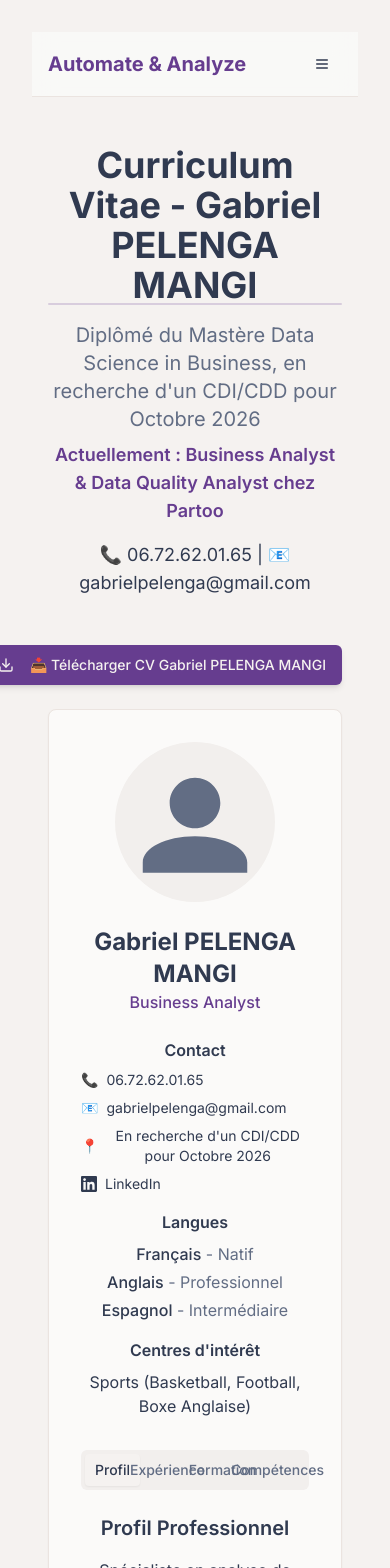
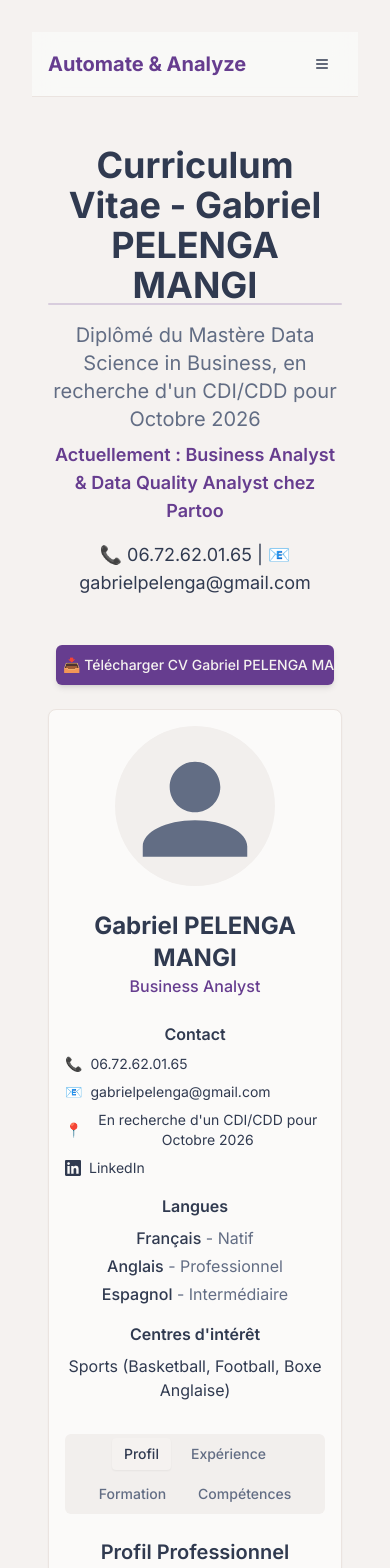
Before and after one commit to MrPelenga/projet-cv-portfolio-powerbi, a React (Vite) app: page /cv in a window 390 px wide. Shown: the top 1568 px of the page. Built offline with nearby package versions, Linux system fonts and the light colour scheme.

Commit message:
Fix CV mobile nav overlap
Co-authored-by: MrPelenga <160507527+MrPelenga@users.noreply.github.com>

```diff
--- a/src/components/CV/CVHeader.tsx
+++ b/src/components/CV/CVHeader.tsx
@@ -40,8 +40,8 @@ const CVHeader = () => {
       </div>
     </div>
 
-    <div className="flex justify-end mb-6 animate-fade-in" style={{ animationDelay: '0.2s' }}>
-      <Button onClick={handleDownloadCV} className="shadow-md hover:shadow-lg transition-all duration-300 bg-primary hover:bg-primary/90">
+    <div className="flex justify-center sm:justify-end mb-6 px-2 animate-fade-in" style={{ animationDelay: '0.2s' }}>
+      <Button onClick={handleDownloadCV} className="w-full sm:w-auto shadow-md hover:shadow-lg transition-all duration-300 bg-primary hover:bg-primary/90">
         <Download className="mr-2 h-4 w-4" />
         📥 {t('cv.header.download')}
       </Button>
--- a/src/components/CV/CVTabsSection.tsx
+++ b/src/components/CV/CVTabsSection.tsx
@@ -12,7 +12,7 @@ const CVTabsSection = () => {
   return (
     <div className="md:w-2/3">
       <Tabs defaultValue="profil">
-        <TabsList className="mb-6 grid w-full grid-cols-4">
+        <TabsList className="mb-6 flex flex-wrap justify-center gap-2 h-auto w-full">
           <TabsTrigger value="profil">{t('cv.tab.profile')}</TabsTrigger>
           <TabsTrigger value="experience">{t('cv.tab.experience')}</TabsTrigger>
           <TabsTrigger value="formation">{t('cv.tab.education')}</TabsTrigger>
--- a/src/pages/CVPage.tsx
+++ b/src/pages/CVPage.tsx
@@ -16,7 +16,7 @@ const CVPage = () => {
         <div className="max-w-7xl mx-auto px-4 py-12">
           <CVHeader />
 
-          <Card className="p-8 mb-10">
+          <Card className="p-4 sm:p-8 mb-10 overflow-hidden">
             <div className="flex flex-col md:flex-row gap-8">
               <ProfileSection />
               <CVTabsSection />
```
